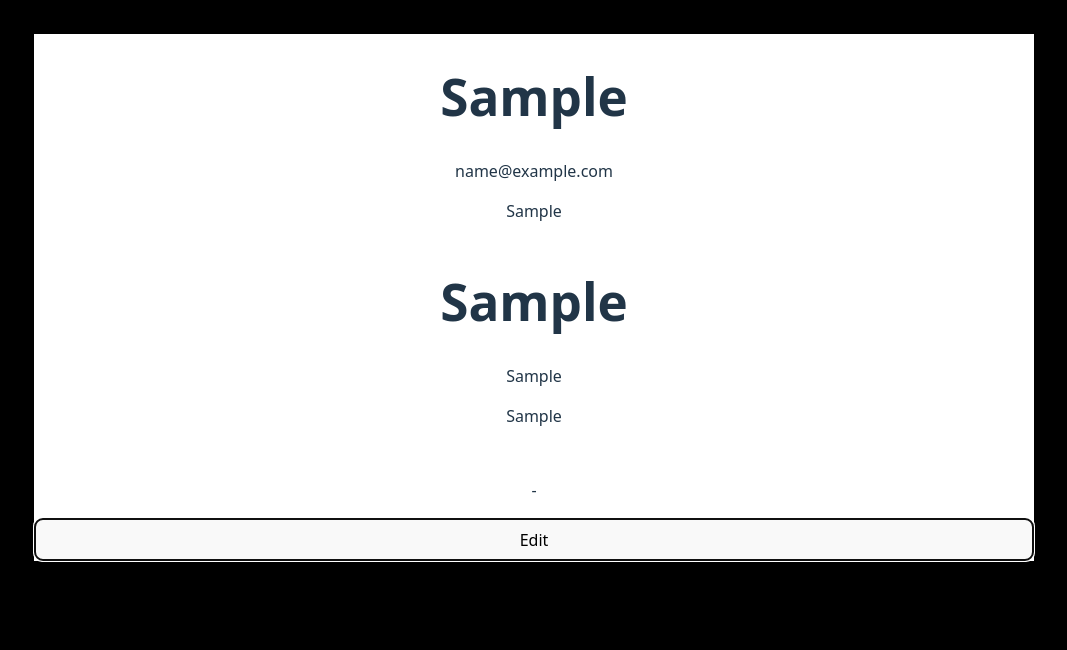
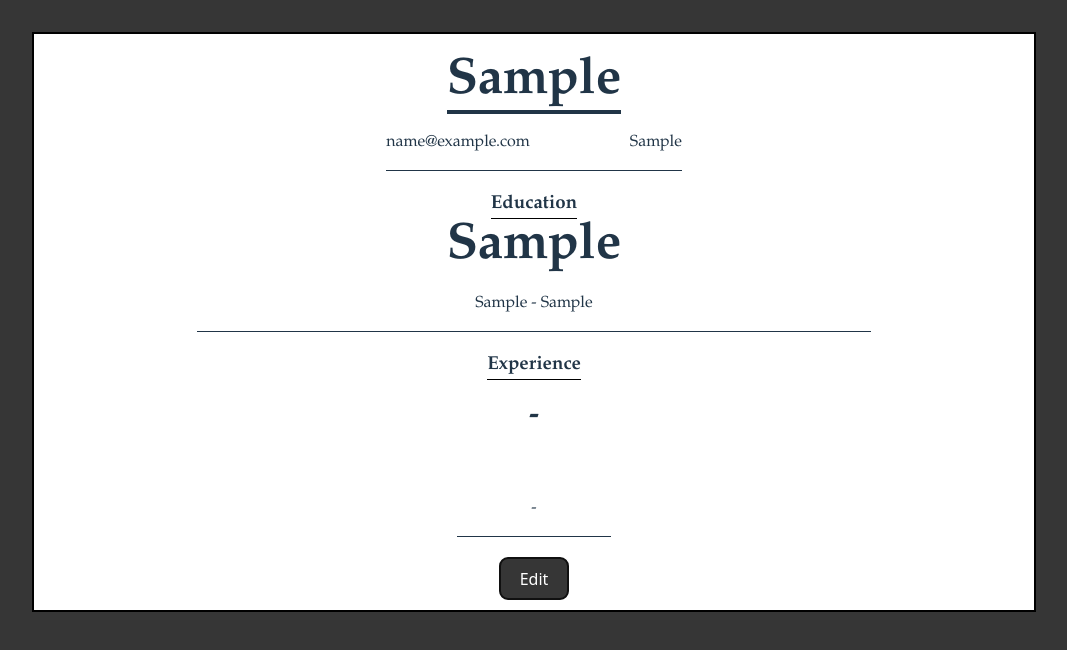
Before and after one commit to joshp423/CV-Application, a React (Vite) app: page / in a window 1280 px wide. Both pictures are taken after typing "Sample", "name@example.com", "Sample", "Sample", "Sample", "Sample" into the empty fields and a click on the button "Submit". Shown: the top 650 px of the page, without its empty margins (106-1173 px from the left). Built offline with nearby package versions, Linux system fonts and the light colour scheme.

Commit message:
Added formatting and rewrote edu adding +/-

```diff
--- a/src/App.css
+++ b/src/App.css
@@ -1,6 +1,6 @@
 body {
   place-items: start;
-  background-color: black;
+  background-color: rgb(54, 54, 54);
 }
 
 #root {
@@ -53,8 +53,12 @@ form {
   width: 1000px;
   height: auto;
   background-color: white;
+  align-items: center;
 }
 
+form>button {
+  margin-bottom: 10px;
+}
 
 input {
   padding: 5px;
@@ -62,3 +66,12 @@ input {
   padding-left: 10px;
   border: 1px solid black;
 }
+
+h1 {
+  margin: 20px 0px 15px 0px;
+}
+
+button {
+  background-color: rgb(54, 54, 54);
+  color: white
+}
--- a/src/components/educationalInfo.jsx
+++ b/src/components/educationalInfo.jsx
@@ -1,50 +1,167 @@
 import { useState } from "react";
 import '../styles/eduStyle.css';
 
+function EduInputs({ iteration, eduInfo, updateValues}) {
+    return (
+        <>
+            <input
+                type="text"
+                name="schoolName"
+                value={eduInfo[iteration].schoolName}
+                placeholder="School Name"
+                onChange={(e) => updateValues(e, iteration)}
+            />
+            <input
+                type="text"
+                name="studyTitle"
+                value={eduInfo[iteration].studyTitle}
+                placeholder="Title of Study"
+                onChange={(e) => updateValues(e, iteration)}
+            />
+            <input
+                type="text"
+                name="studyDate"
+                value={eduInfo[iteration].studyDate}
+                placeholder="Date Completed"
+                onChange={(e) => updateValues(e, iteration)}
+            />
+        </>
+    )
+}
 export default function EduInfo({ formState }){
-    const [eduInfo, setEduInfo] = useState(
+    const [eduInfo, setEduInfo] = useState([
+        {schoolName: "", studyTitle: "", studyDate: ""},
+        {schoolName: "", studyTitle: "", studyDate: ""},
         {schoolName: "", studyTitle: "", studyDate: ""}
-    );
+    ]);
 
-    function updateValues(e) {
-        setEduInfo({
-            ...eduInfo,
+    const [eduCounter, setEduCounter] = useState(1);
+
+    function addEdu() {
+        setEduCounter(eduCounter +1);
+    }
+
+    function removeEdu() {
+        setEduCounter(eduCounter -1);
+    }
+
+    function updateValues(e, iteration) {
+
+        const updated = [...eduInfo];
+        updated[iteration] = {
+            ...updated[iteration],
             [e.target.name]: e.target.value
-        })
+        };
+        setEduInfo(updated);
     }
 
     if (formState === 0) {
         return (
             <div className="eduInfoForm">
+                <div className="eduInfoTitle">
 
-                <h2>Education</h2>
-                <input
-                    type="text"
-                    name="schoolName"
-                    placeholder="School name"
-                    onChange={(e) => updateValues(e)}
-                />
-                <input
-                    type="text"
-                    name="studyTitle"
-                    placeholder="Title of study"
-                    onChange={(e) => updateValues(e)}
-                />
-                <input
-                    type="text"
-                    name="studyDate"
-                    placeholder="Date Completed"
-                    onChange={(e) => updateValues(e)}
-                />
+                    <h2>Education</h2>
+                    {!eduInfo || eduCounter < 3 && (
+                        <button type="button" onClick={addEdu}>
+                            Add Education - Max 3
+                        </button>
+                    )}
+
+                    {eduCounter > 1 && (
+                        <button type="button" onClick={removeEdu}>Remove Education</button>
+                    )}
+
+                </div>
+
+                {eduCounter === 1 && (
+                    <EduInputs
+                        iteration = {0}
+                        eduInfo = {eduInfo}
+                        updateValues={updateValues}
+                    />
+                )}
+
+                {eduCounter === 2 && (
+                    <>
+                        <div>
+                            <EduInputs
+                                iteration = {0}
+                                eduInfo = {eduInfo}
+                                updateValues={updateValues}
+                            />
+                        </div>
+                        <div>
+                            <EduInputs
+                                iteration = {1}
+                                eduInfo = {eduInfo}
+                                updateValues={updateValues}
+                            />
+                        </div>
+                    </>
+                )}
+
+                {eduCounter === 3 && (
+                    <>
+                        <div>
+                            <EduInputs
+                                iteration = {0}
+                                eduInfo = {eduInfo}
+                                updateValues={updateValues}
+                            />
+                        </div>
+                        <div>
+                            <EduInputs
+                                iteration = {1}
+                                eduInfo = {eduInfo}
+                                updateValues={updateValues}
+                            />
+                        </div>
+                        <div>
+                            <EduInputs
+                                iteration = {2}
+                                eduInfo = {eduInfo}
+                                updateValues={updateValues}
+                            />
+                        </div>
+                    </>
+                )}
+
             </div>
         )
     }
     else {
         return (
             <div className="eduInfoDisplay">
-                <h1>{eduInfo.schoolName}</h1>
-                <p>{eduInfo.studyTitle}</p>
-                <p>{eduInfo.studyDate}</p>
+                <h3>Education</h3>
+                {eduCounter === 1 && (
+                    <>
+                        <h1>{eduInfo[0].schoolName}</h1>
+                        <p>{eduInfo[0].studyTitle + " - " + eduInfo[0].studyDate}</p>
+                    </>
+                )}
+
+                {eduCounter === 2 && (
+                    <>
+                        <h1>{eduInfo[0].schoolName}</h1>
+                        <p>{eduInfo[0].studyTitle + " - " + eduInfo[0].studyDate}</p>
+
+                        <h1>{eduInfo[1].schoolName}</h1>
+                        <p>{eduInfo[1].studyTitle + " - " + eduInfo[1].studyDate}</p>
+                    </>
+                )}
+
+                {eduCounter === 3 && (
+                    <>
+                        <h1>{eduInfo[0].schoolName}</h1>
+                        <p>{eduInfo[0].studyTitle + " - " + eduInfo[0].studyDate}</p>
+
+                        <h1>{eduInfo[1].schoolName}</h1>
+                        <p>{eduInfo[1].studyTitle + " - " + eduInfo[1].studyDate}</p>
+
+                        <h1>{eduInfo[2].schoolName}</h1>
+                        <p>{eduInfo[2].studyTitle + " - " + eduInfo[2].studyDate}</p>
+                    </>
+                )}
             </div>
         )
     }
--- a/src/components/expInfo.jsx
+++ b/src/components/expInfo.jsx
@@ -7,7 +7,7 @@ function ExpInputs({ iteration, expInfo, updateValues }) {
             <input
                 placeholder="Company Name"
                 name="companyName"
-                value={expInfo[iteration].name}
+                value={expInfo[iteration].companyName}
                 type="text"
                 onChange={(e) => updateValues(e, iteration)}
             />
@@ -142,11 +142,11 @@ export default function ExpInfo({ formState }){
     }
     else {
         return (
-            <div className="generalInfoDisplay">
+            <div className="expInfoDisplay">
+                <h3>Experience</h3>
                 {expCounter === 1 && (
                     <>
-                        <h1>{expInfo[0].companyName}</h1>
-                        <p>{expInfo[0].positionTitle}</p>
+                        <h1>{expInfo[0].companyName + " - " + expInfo[0].positionTitle}</h1>
                         <p>{expInfo[0].description}</p>
                         <p>{expInfo[0].dateStart + " - " + expInfo[0].dateFinish}</p>
                     </>
@@ -154,13 +154,11 @@ export default function ExpInfo({ formState }){
 
                 {expCounter === 2 && (
                     <>
-                        <h1>{expInfo[0].companyName}</h1>
-                        <p>{expInfo[0].positionTitle}</p>
+                        <h1>{expInfo[0].companyName + " - " + expInfo[0].positionTitle}</h1>
                         <p>{expInfo[0].description}</p>
                         <p>{expInfo[0].dateStart + " - " + expInfo[0].dateFinish}</p>
 
-                        <h1>{expInfo[1].companyName}</h1>
-                        <p>{expInfo[1].positionTitle}</p>
+                        <h1>{expInfo[1].companyName + " - " + expInfo[1].positionTitle}</h1>
                         <p>{expInfo[1].description}</p>
                         <p>{expInfo[1].dateStart + " - " + expInfo[1].dateFinish}</p>
                     </>
@@ -168,18 +166,15 @@ export default function ExpInfo({ formState }){
 
                 {expCounter === 3 && (
                     <>
-                        <h1>{expInfo[0].companyName}</h1>
-                        <p>{expInfo[0].positionTitle}</p>
+                        <h1>{expInfo[0].companyName + " - " + expInfo[0].positionTitle}</h1>
                         <p>{expInfo[0].description}</p>
                         <p>{expInfo[0].dateStart + " - " + expInfo[0].dateFinish}</p>
 
-                        <h1>{expInfo[1].companyName}</h1>
-                        <p>{expInfo[1].positionTitle}</p>
+                        <h1>{expInfo[1].companyName + " - " + expInfo[1].positionTitle}</h1>
                         <p>{expInfo[1].description}</p>
                         <p>{expInfo[1].dateStart + " - " + expInfo[1].dateFinish}</p>
 
-                        <h1>{expInfo[2].companyName}</h1>
-                        <p>{expInfo[2].positionTitle}</p>
+                        <h1>{expInfo[2].companyName + " - " + expInfo[2].positionTitle}</h1>
                         <p>{expInfo[2].description}</p>
                         <p>{expInfo[2].dateStart + " - " + expInfo[2].dateFinish}</p>
                     </>
--- a/src/components/generalInfo.jsx
+++ b/src/components/generalInfo.jsx
@@ -47,8 +47,10 @@ export default function GeneralInfo({ formState }){
         return (
             <div className="generalInfoDisplay">
                 <h1>{genInfo.name}</h1>
-                <p>{genInfo.email}</p>
-                <p>{genInfo.phoneNumber}</p>
+                <div>
+                    <p>{genInfo.email}</p>
+                    <p>{genInfo.phoneNumber}</p>
+                </div>
             </div>
         )
     }
--- a/src/styles/eduStyle.css
+++ b/src/styles/eduStyle.css
@@ -2,6 +2,9 @@
     padding-bottom: 20px;
     border-bottom: 1px solid;
     margin:25px 50px 0px 50px;
+    display: flex;
+    flex-direction: column;
+    gap: 5px;
 }
 
 
@@ -10,11 +13,36 @@
     margin-bottom: 10px;
 }
 
+.eduInfoForm>input {
+    margin-right: 5px;
+}
+
 .eduInfoDisplay {
     padding-right: 250px;
     padding-left: 250px;
+    border-bottom: 1px solid;
+    margin: 0px 50px 0px 50px;
+    display: flex;
+    flex-direction: column;
+    align-items: center;
+    font-family: 'Iowan Old Style', 'Palatino Linotype', 'URW Palladio L', P052, serif;
+    font-weight: normal;
 }
 
-.eduInfoForm>input {
-    margin-right: 5px;
+.eduInfoDisplay>h1 {
+    margin-top: 0px;
+    margin-bottom: 0px;
+
 }
+
+.eduInfoDisplay>h3 {
+    margin-bottom: 0px;
+    border-bottom: 1px solid black;
+}
+
+.eduInfoTitle {
+    display: flex;
+    align-items: center;
+    justify-content: center;
+    gap: 20px
+}
--- a/src/styles/expStyle.css
+++ b/src/styles/expStyle.css
@@ -31,3 +31,23 @@
     padding-left: 5px;
     padding-right: 5px;
 }
+
+.expInfoDisplay>h3 {
+    margin-bottom: 0px;
+    border-bottom: 1px solid black;
+}
+
+.expInfoDisplay>h1 {
+    font-size: 30px;
+}
+
+.expInfoDisplay {
+    display: flex;
+    flex-direction: column;
+    align-items: center;
+    border-bottom: 1px solid;
+    padding: 0px 30px 0px 30px;
+    margin-bottom: 20px;
+    font-family: 'Iowan Old Style', 'Palatino Linotype', 'URW Palladio L', P052, serif;
+    font-weight: normal;
+}
--- a/src/styles/genInfoStyle.css
+++ b/src/styles/genInfoStyle.css
@@ -7,3 +7,26 @@
 .generalInfoForm>input {
     margin-right: 5px;
 }
+
+
+.generalInfoDisplay {
+    display: flex;
+    flex-direction: column;
+    border-bottom: 1px solid;
+    margin: 0px 50px 0px 50px;
+    align-items: center;
+    font-family: 'Iowan Old Style', 'Palatino Linotype', 'URW Palladio L', P052, serif;
+    font-weight: normal;
+}
+
+.generalInfoDisplay>div {
+    display: flex;
+    flex-direction: row;
+    justify-content: center;
+    gap: 100px;
+}
+
+.generalInfoDisplay>h1 {
+    border-bottom: 4px solid;
+    margin-bottom: 0px;
+}
```
